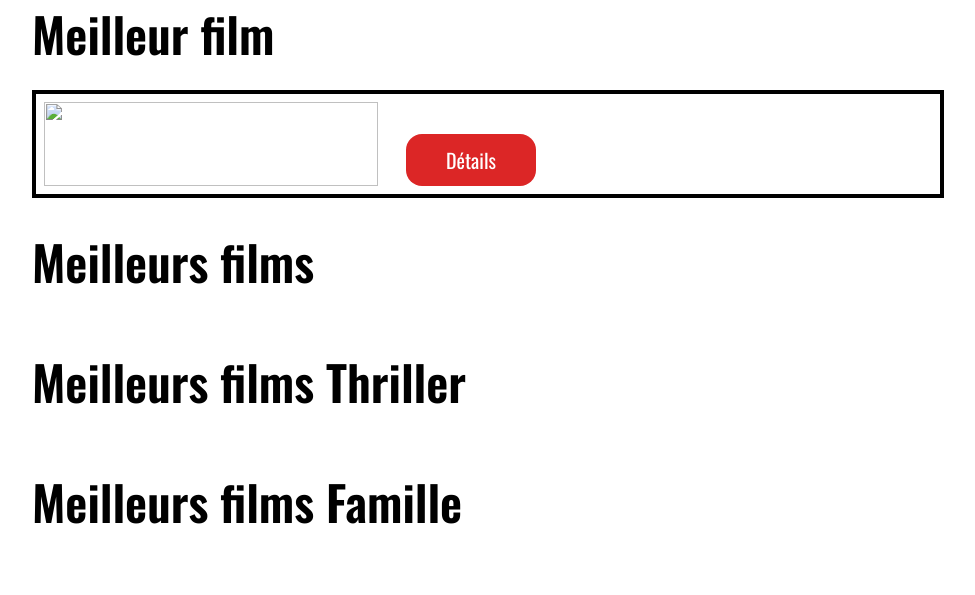
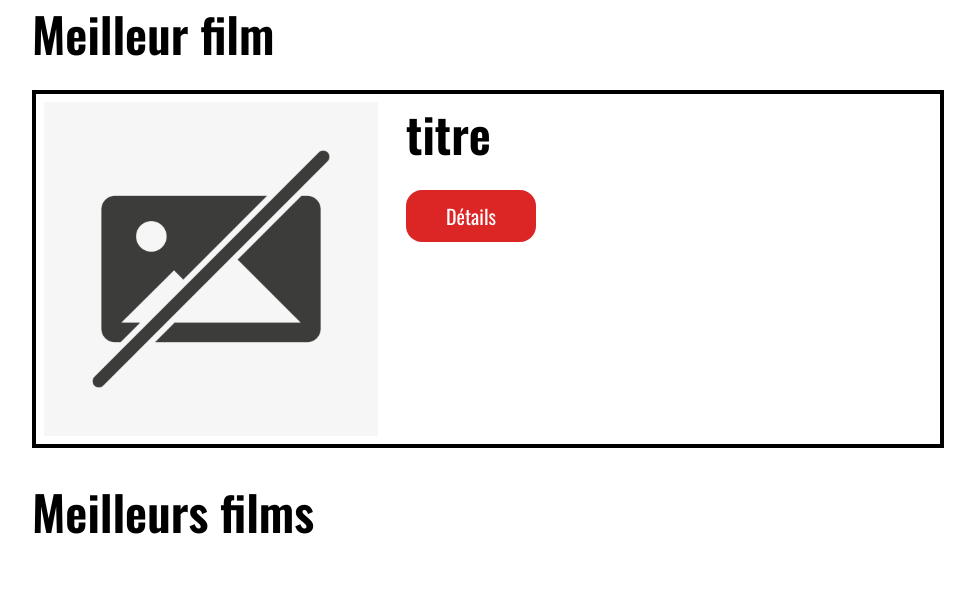
Before and after one commit to wilodorico/Projet-6-JustStreamIt, a website: page index.html in a window 1280 px wide. Shown: the part 156-751 px from the top of the page, without its empty margins (152-1127 px from the left). Drawn offline with nearby package versions, Linux system fonts and the light colour scheme; no server answers.

Commit message:
correction error validator html

```diff
--- a/index.html
+++ b/index.html
@@ -21,7 +21,7 @@
             </button>
             <div class="flex justify-between">
                 <div class="modal-movie-infos">
-                    <h2 id="modal-title" class="text-2xl font-bold lg:text-3xl"></h2>
+                    <h2 id="modal-title" class="text-2xl font-bold lg:text-3xl">titre</h2>
                     <p>
                         <span id="modal-movie-year"></span> -
                         <span id="modal-movie-genre"></span>
@@ -36,14 +36,15 @@
                     <p id="modal-movie-writers" class="font-thin mb-3"></p>
                 </div>
                 <div class="hidden lg:block">
-                    <img id="modal-image-desktop" class="w-full h-52 object-cover mb-4" src="" alt="">
+                    <img id="modal-image-desktop" class="w-full h-52 object-cover mb-4" src="medias/no-image.jpg"
+                        alt="pas d'affiche">
                 </div>
             </div>
             <div class="max-h-36 overflow-y-auto mb-4 lg:overflow-visible lg:max-h-none">
                 <p id="modal-description" class="font-thin"></p>
             </div>
             <div class="lg:hidden flex justify-center">
-                <img id="modal-image-small-screen" class="object-cover" src="" alt="">
+                <img id="modal-image-small-screen" class="object-cover" src="medias/no-image.jpg" alt="pas d'affiche">
             </div>
             <div class="lg:mb-8">
                 <p>Avec:</p>
@@ -68,10 +69,10 @@
         <div class="flex flex-col border-4 border-black p-2 md:flex-row">
             <div class="flex justify-center">
                 <img id="best-movie-image" class="w-full h-full object-cover md:w-[441px] lg:object-fill lg:w-[334px]"
-                    src="" alt="">
+                    src="medias/no-image.jpg" alt="pas d'affiche">
             </div>
             <div class="md:px-7">
-                <h3 id="best-movie-title" class="text-2xl font-semibold mt-2 md:text-4xl lg:text-5xl lg:mb-8"></h3>
+                <h3 id="best-movie-title" class="text-2xl font-semibold mt-2 md:text-4xl lg:text-5xl lg:mb-8">titre</h3>
                 <p id="best-movie-description" class="font-thin mb-5 md:text-2xl md:leading-10"></p>
                 <div class="flex justify-center mt-1 md:justify-end">
                     <button id="btn-best-movie-details"
```
